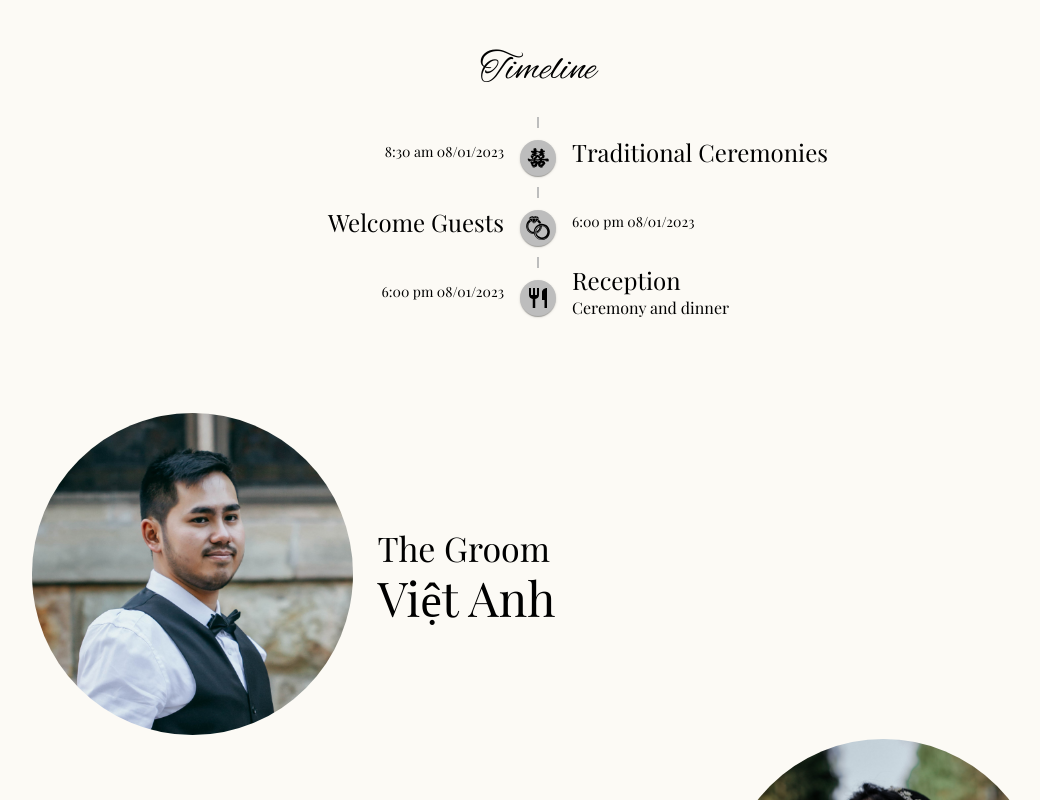
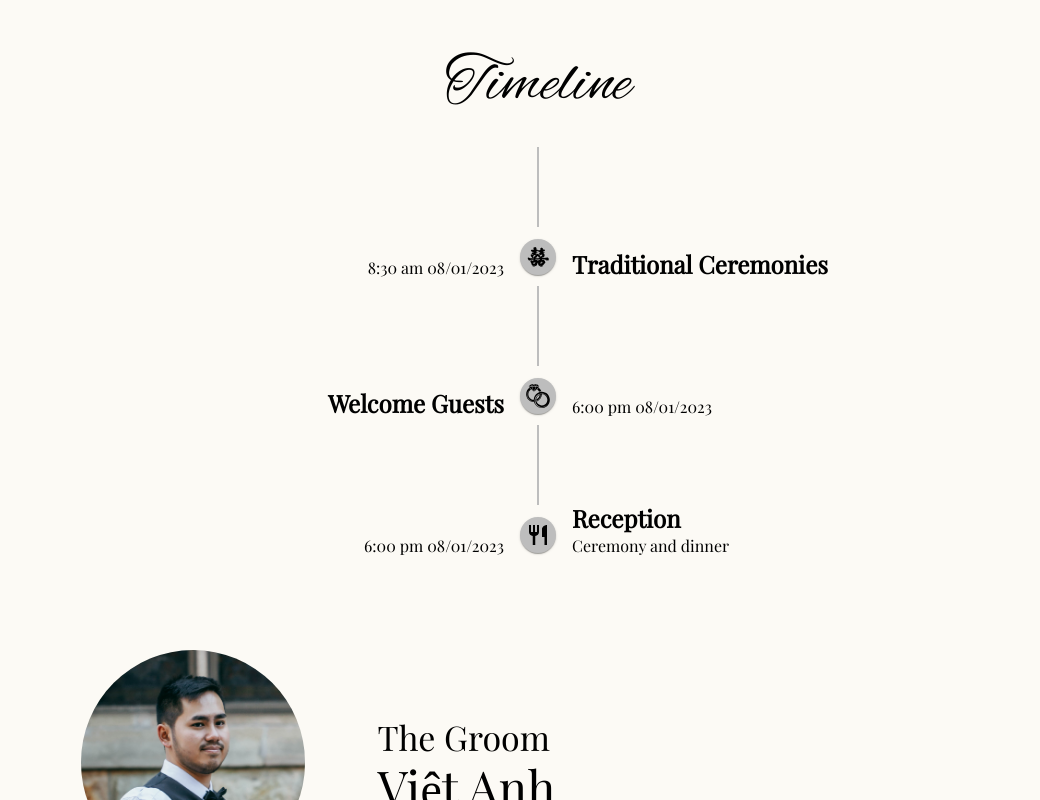
Before and after one commit to james-nair/wedding, a Next.js app: page / in a window 1280 px wide. Shown: the part 2720-3520 px from the top of the page, without its empty margins (102-1142 px from the left). Built offline with nearby package versions, Linux system fonts and the light colour scheme; no server answers; a web font is replaced by a local one.

Commit message:
minor styling updates

```diff
--- a/components/Confirmation.tsx
+++ b/components/Confirmation.tsx
@@ -48,7 +48,7 @@ const FormBox = styled("div", {
 })<ComponentProps>(({ isSmall }) => ({
   marginLeft: "auto",
   marginRight: "auto",
-  // padding: "3rem 0",
+  padding: "1rem 0",
   paddingBottom: "3rem",
   maxWidth: isSmall ? "95%" : "80%",
   textAlign: "center",
--- a/components/CustomTimeline.tsx
+++ b/components/CustomTimeline.tsx
@@ -33,9 +33,9 @@ export const CustomTimeline = (props: Props) => {
       {props.items.map((item, i) => (
         <TimelineItem key={`timeline_${item.title}_${i}`}>
           <TimelineOppositeContent
-            sx={{ m: isSm ? "auto 0 0" : "auto 0" }}
+            sx={{ m: "auto 0 0" }}
             {...(isEven(i) && { align: "right" })}
-            variant="body2"
+            variant="body1"
 
             // sx={{ display: "flex", alignItems: "flex-end" }}
           >
@@ -43,12 +43,12 @@ export const CustomTimeline = (props: Props) => {
             {item.time.toLocaleDateString("en-AU")}
           </TimelineOppositeContent>
           <TimelineSeparator>
-            <TimelineConnector />
+            <TimelineConnector sx={{ height: "5rem" }} />
             <TimelineDot>{item.icon}</TimelineDot>
           </TimelineSeparator>
-          <TimelineContent sx={{ m: isSm ? "auto 0 0" : "auto 0" }}>
+          <TimelineContent sx={{ m: "auto 0 0" }}>
             <Typography variant={isSm ? "h6" : "h5"} component="span">
-              {item.title}
+              <b>{item.title}</b>
             </Typography>
             {item.subTitle && <Typography>{item.subTitle}</Typography>}
           </TimelineContent>
--- a/components/Info.tsx
+++ b/components/Info.tsx
@@ -47,8 +47,7 @@ export const Info = (props: Props) => {
         <img
           src={props.person.image?.src}
           style={{
-            width: "100%",
-
+            width: "70%",
             objectFit: "contain",
             borderRadius: "50%",
           }}
--- a/styles/constant.tsx
+++ b/styles/constant.tsx
@@ -49,5 +49,5 @@ export const TitleLayout = styled("span", {
   margin: "auto",
   maxWidth: isSmall ? "95%" : "80%",
   display: "inline-block",
-  fontSize: "2.5rem",
+  fontSize: "4rem",
 }));
```
